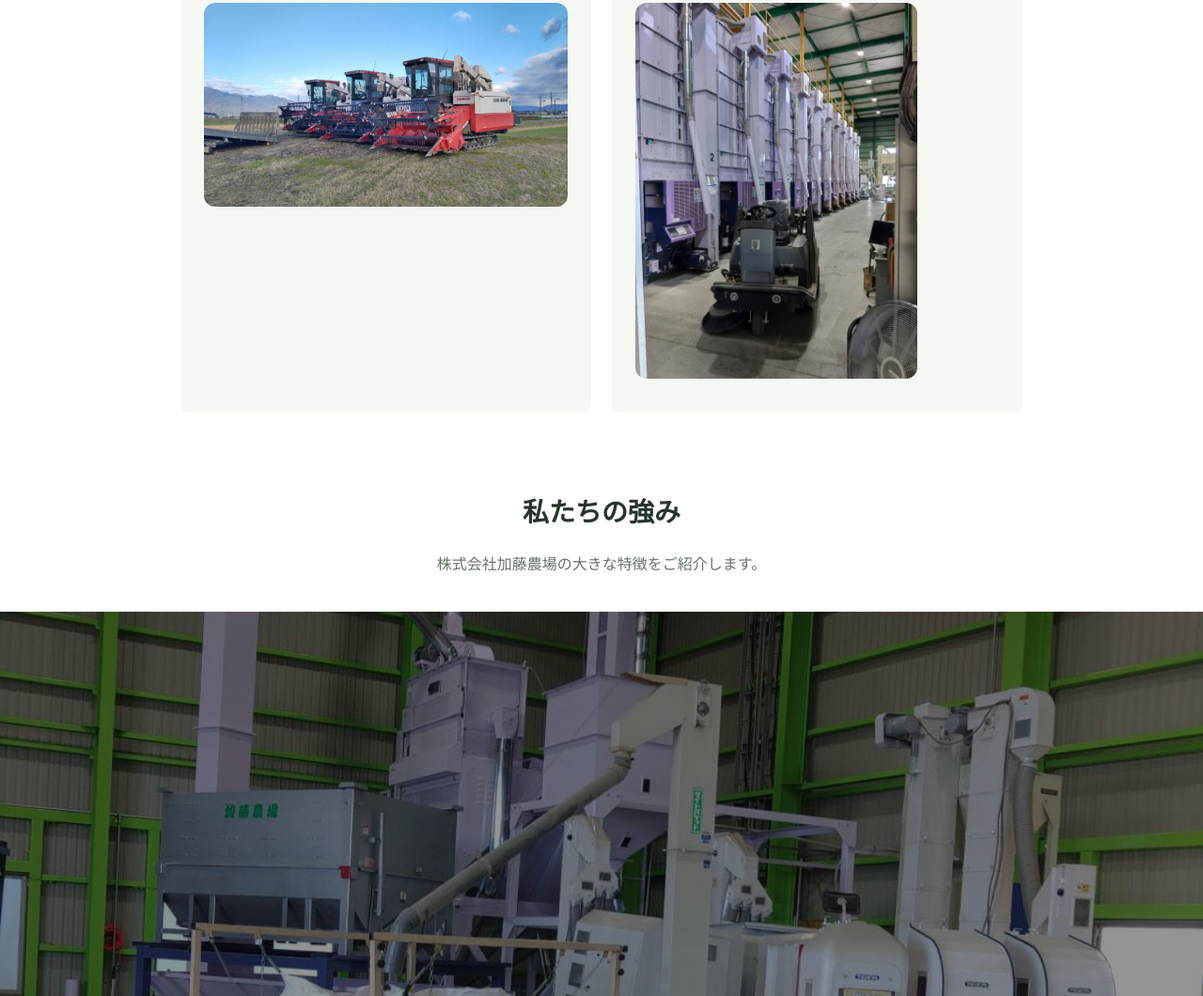
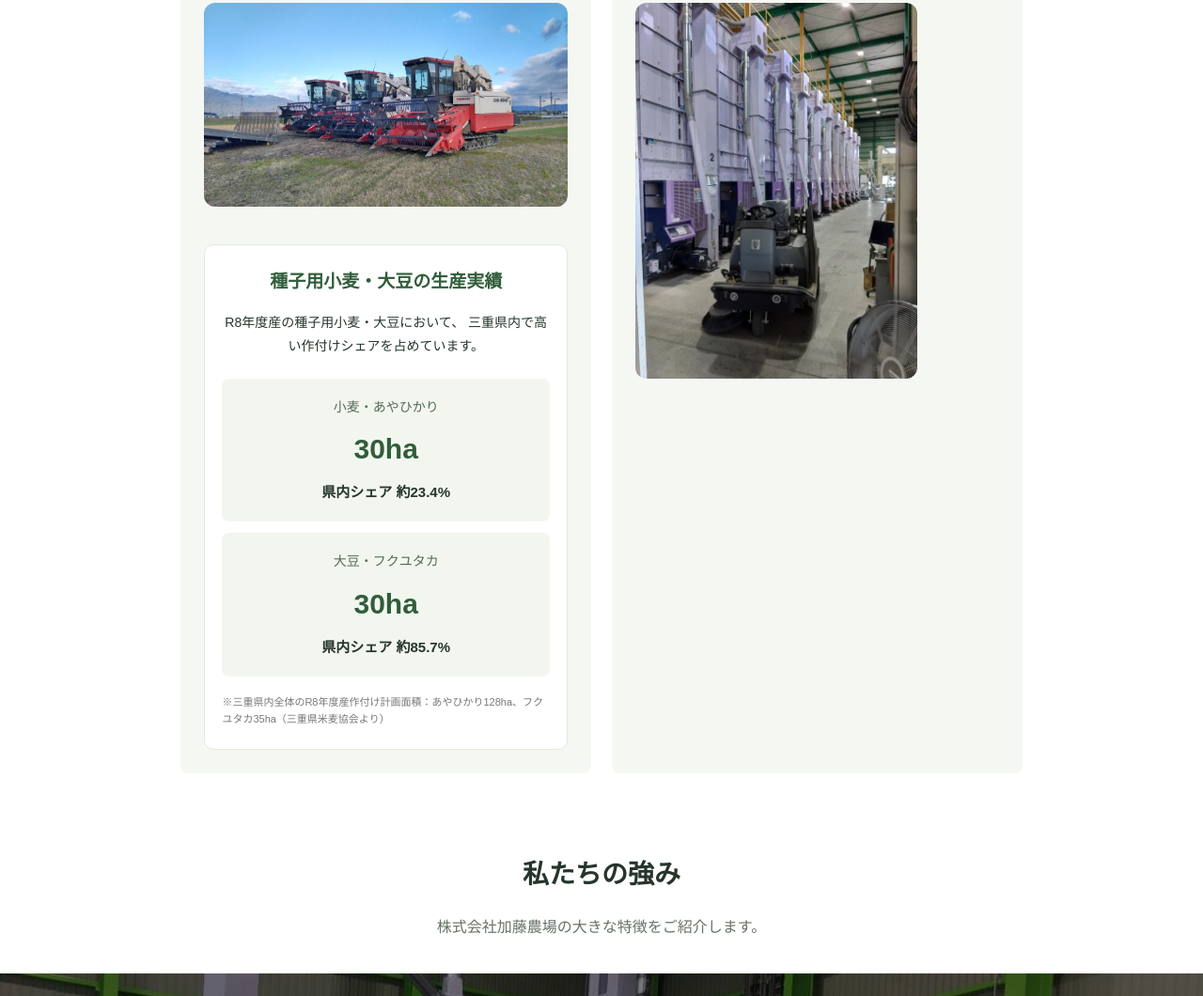
Before and after one commit to taikikato448121-del/kato-farm, a plain HTML site: page index.html in a window 1280 px wide. Shown: the part 2192-3252 px from the top of the page at 94% size. Drawn offline with Linux system fonts and the light colour scheme; animation ran at ten frames a second.

Commit message:
index.html を更新

```diff
--- a/index.html
+++ b/index.html
@@ -506,22 +506,69 @@ opening.remove();
 <p>私たち「加藤農場」は、三重県の四日市市で水稲・小麦・大豆・露地野菜の生産・販売、農地請負、農作業代行などの事業をおこなっています。四日市市は三重県北部に位置している県の産業中心地。私たちはここで155haほどの広大な農地で、業務用のお米、種子用及び食用の小麦、種子用及び食用の大豆、それら穀物以外に露地野菜も生産しています。販売先としては農作業の請負先、個人の消費者さん、大手卸売店、外食店(株式会社おにぎりの桃太郎等)などで幅広いお付き合いがある私たち。農地の請負もおこなっており、作業のしにくい土地や農業ができなくなった農家の方の大切な土地を預かり、地域の農地保全に取り組んでいます。農作業代行業務では丁寧で早い作業を心がけており、地域の農地を荒らさずに、次の世代へ渡したいという考えのもと事業を営んでいます。</p>
 </section>
 
+
 <section id="service">
 <h2>事業内容</h2>
 <p class="lead">現場に合わせた仕事を丁寧に行います。</p>
+
 <div class="services">
+
 <div class="service">
 <h3>農業</h3>
-<p>米・麦・大豆などの生産を通じ、地域の農地を活用し、農業を支えます。</p>
-<img src="KIMG3395.JPG" alt="大豆コンバイン" style="width:100%; max-width:400px; height:auto; border-radius:12px; margin-top:20px;">
-</div>
+
+<p>
+米・麦・大豆などの生産を通じ、地域の農地を活用し、農業を支えます。
+</p>
+
+<img src="KIMG3395.JPG"
+alt="大豆コンバイン"
+style="width:100%; max-width:400px; height:auto; border-radius:12px; margin-top:20px;">
+
+<div style="margin-top:30px; padding:22px 18px; background:#fff; border-radius:10px; border:1px solid #e2e9df;">
+
+<h4 style="text-align:center; color:#315d3b; font-size:19px; margin:0 0 12px;">
+種子用小麦・大豆の生産実績
+</h4>
+
+<p style="font-size:14px; text-align:center; margin-bottom:22px;">
+R8年度産の種子用小麦・大豆において、
+三重県内で高い作付けシェアを占めています。
+</p>
+
+<div style="display:grid; grid-template-columns:repeat(auto-fit,minmax(180px,1fr)); gap:12px;">
+
+<div style="background:#f2f6ef; padding:18px 10px; border-radius:8px; text-align:center;">
+<p style="font-size:14px; color:#536b54; margin:0;">小麦・あやひかり</p>
+<p style="font-size:30px; font-weight:bold; color:#315d3b; margin:5px 0;">30ha</p>
+<p style="font-size:15px; font-weight:bold; margin:0;">県内シェア 約23.4%</p>
+</div>
+
+<div style="background:#f2f6ef; padding:18px 10px; border-radius:8px; text-align:center;">
+<p style="font-size:14px; color:#536b54; margin:0;">大豆・フクユタカ</p>
+<p style="font-size:30px; font-weight:bold; color:#315d3b; margin:5px 0;">30ha</p>
+<p style="font-size:15px; font-weight:bold; margin:0;">県内シェア 約85.7%</p>
+</div>
+
+</div>
+
+<p style="font-size:11px; color:#777; line-height:1.7; margin:18px 0 0;">
+※三重県内全体のR8年度産作付け計画面積：あやひかり128ha、フクユタカ35ha（三重県米麦協会より）
+</p>
+
+</div>
+</div>
+
 <div class="service">
 <h3>作業委託</h3>
 <p>農地での作業委託に対応します。作業内容はご相談ください。</p>
-<img src="KIMG2487.JPG" alt="乾燥機" style="width:80%; max-width:300px; height:auto; border-radius:12px; margin-top:20px;">
-</div>
+<img src="KIMG2487.JPG"
+alt="乾燥機"
+style="width:80%; max-width:300px; height:auto; border-radius:12px; margin-top:20px;">
+</div>
+
 </div>
 </section>
+
 
 <h2>私たちの強み</h2>
 <p class="lead">株式会社加藤農場の大きな特徴をご紹介します。</p>
```
